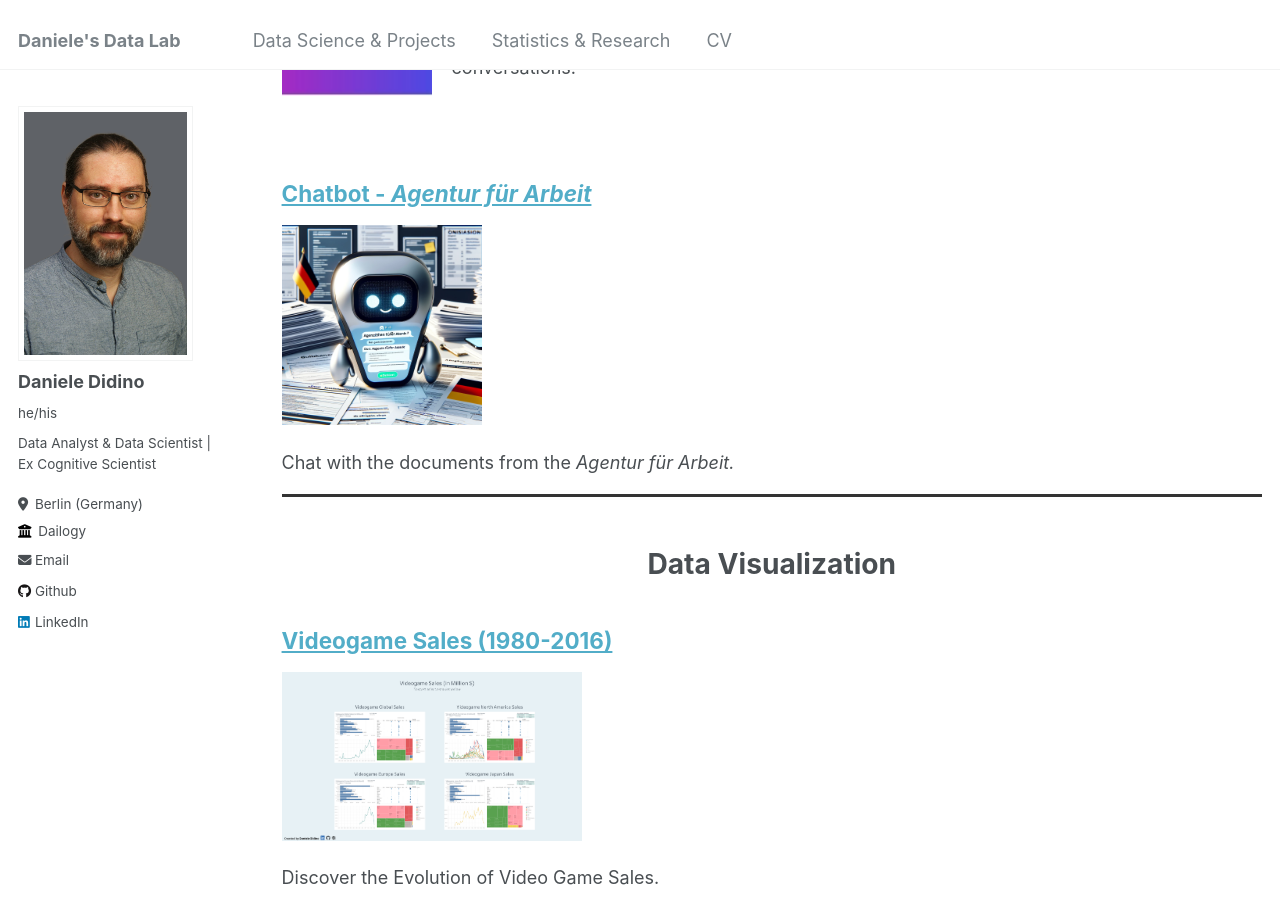
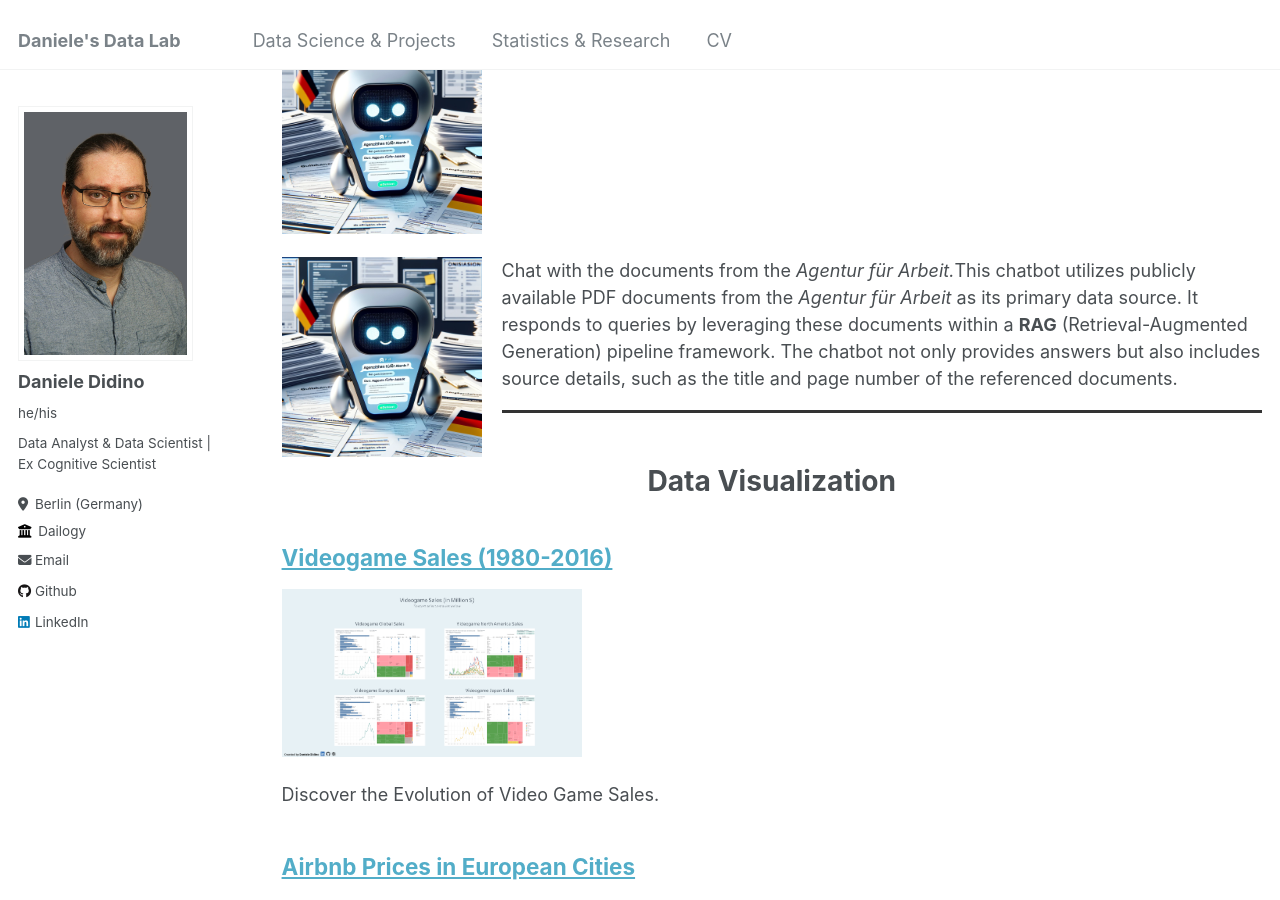
Before and after one commit to DanieleDidino/DanieleDidino.github.io, a Jekyll site: the page built from _pages/data_proj.html, in a window 1280 px wide and 900 px high, scrolled down 518 px. Built offline with Jekyll 4.4.1, drawn with Linux system fonts in a browser that asks for light colours.

Commit message:
minor edits Data Science and Projects page

```diff
--- a/_pages/data_proj.html
+++ b/_pages/data_proj.html
@@ -27,12 +27,8 @@
 
 <h2><a href="../LLM_projects/dailogy/">Dailogy App</a></h2> A System for Detecting and Improving Dysfunctional Language.<br/>
 
-<p align="left">
-  <img src="/images/dailogy_logo.jpg" alt="drawing" width="100"/>
-</p>
-
 <div style="float: left; margin-right: 20px;">
-  <img src="/images/dailogy_logo.jpg" alt="Home Office" width="150">
+  <img src="/images/dailogy_logo.jpg" alt="Dailogy Logo" width="130">
 </div>
 
 This project is dedicated to developing an app designed to transform dysfunctional and toxic
@@ -44,13 +40,25 @@
 
 <!-- Chatbot afa -->
 
-<h2><a href="{{site.baseurl}}/LLM_projects/chatbot_afa/">Chatbot - <i>Agentur für Arbeit</i></a></h2>
+<h2 style="margin-top: 20px; margin-bottom: 20px;">
+  <a href="{{site.baseurl}}/LLM_projects/chatbot_afa/">Chatbot - <i>Agentur für Arbeit</i></a>
+</h2>
 
 <p align="left">
   <img src="/images/chatbot_afa_2.png" alt="drawing" width="200"/>
 </p>
 
 Chat with the documents from the <i>Agentur für Arbeit.</i>
+
+<div style="float: left; margin-right: 20px;">
+  <img src="/images/chatbot_afa_2.png" alt="Chatbot AfA" width="200">
+</div>
+
+This chatbot utilizes publicly available PDF documents from the <i>Agentur für Arbeit</i> as  its primary
+data source. It responds to queries by leveraging these documents within a <b>RAG</b> (Retrieval-Augmented Generation)
+pipeline framework. The chatbot not only provides answers but also includes source details, such as the title
+and page number of the referenced documents.
+
 
 <!-- {% for post in site.LLM_projects %} -->
 <!--   {% include archive-single.html %} -->
```
